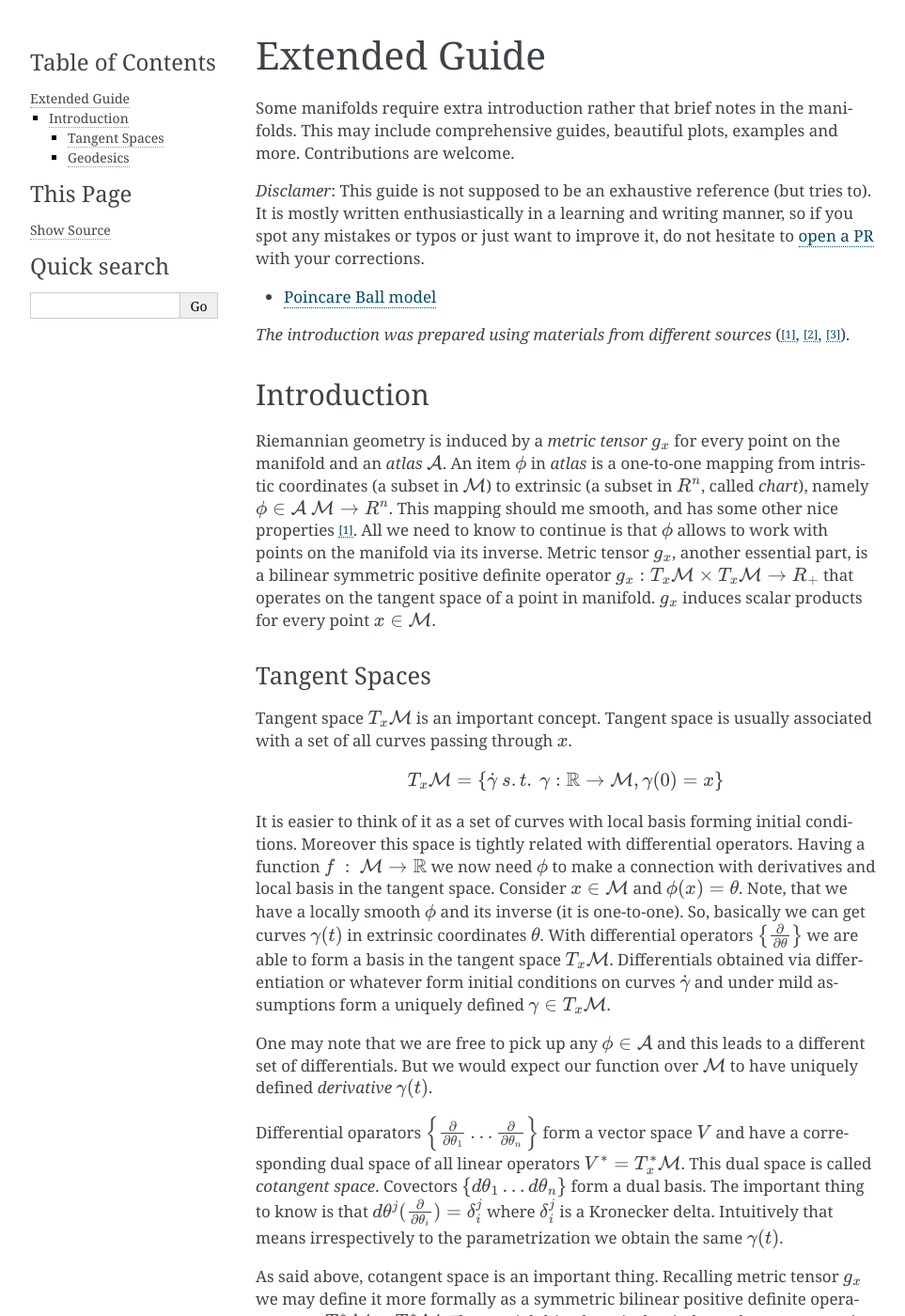
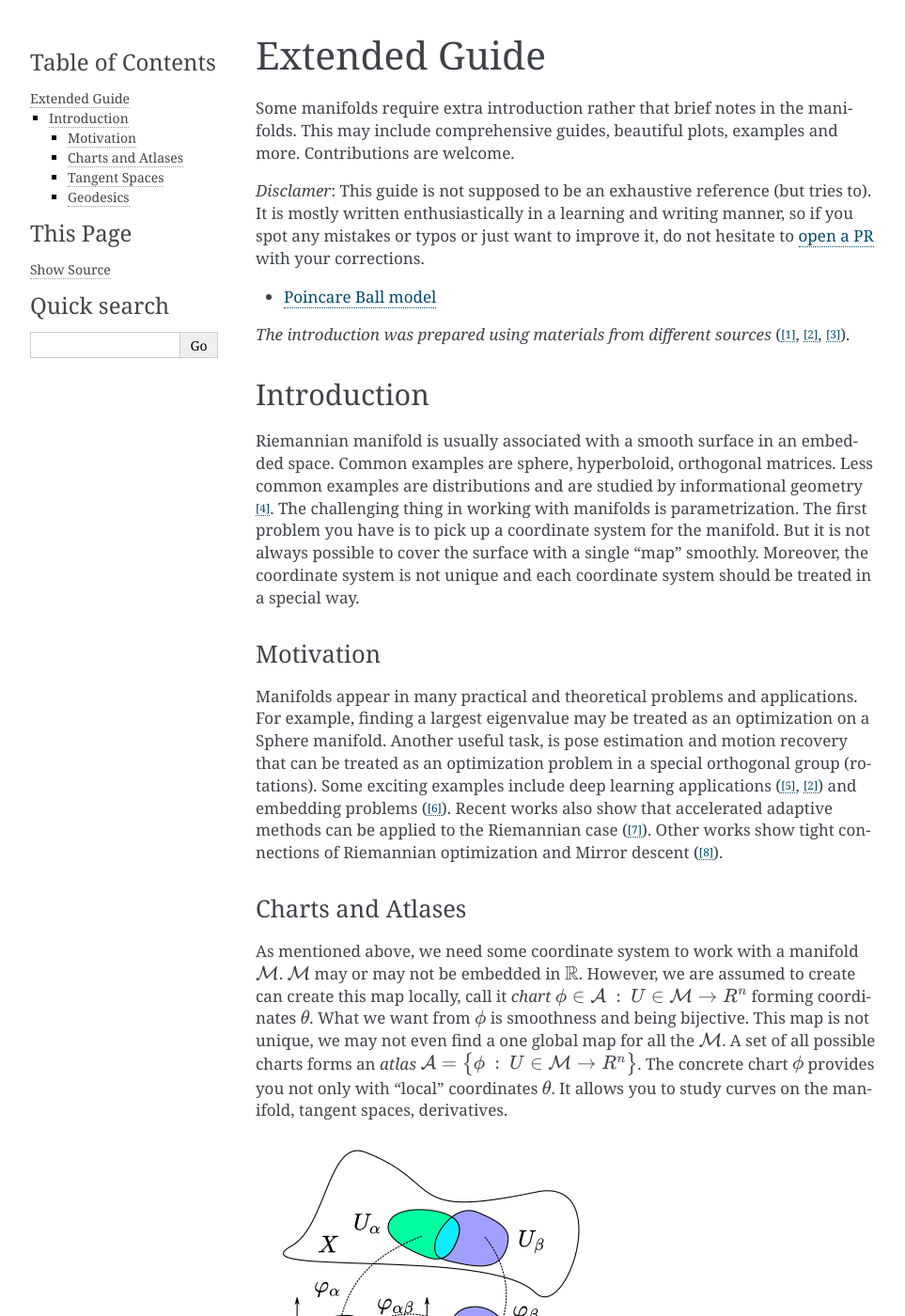
Before and after one commit to geoopt/geoopt, a Sphinx documentation site: the page built from docs/extended.rst, in a window 1280 px wide and 1400 px high. Shown: the whole window at 94% size, without its empty margins (148-1111 px from the left). Built offline with Sphinx 7.4.7, drawn with Linux system fonts in a browser that asks for light colours; some of the changed text lies outside the part shown.

Commit message:
update docs a bit

```diff
--- a/docs/extended.rst
+++ b/docs/extended.rst
@@ -19,25 +19,44 @@ typos or just want to improve it, do not hesitate to `open a PR <https://github.
 
 Introduction
 ------------
-Riemannian geometry is induced by a `metric tensor` :math:`g_x` for every point on the manifold and an `atlas` :math:`\mathcal{A}`.
-An item :math:`\phi` in `atlas` is a one-to-one mapping from intristic coordinates (a subset in :math:`\mathcal{M}`) to extrinsic
-(a subset in :math:`R^n`, called `chart`), namely :math:`\phi \in \mathcal{A} \: \mathcal{M} \to R^n`.
-This mapping should me smooth, and has some other nice properties [1]_. All we need to know to continue is that
-:math:`\phi` allows to work with points on the manifold via its inverse.
-Metric tensor :math:`g_x`, another essential part, is a bilinear symmetric positive definite operator
-:math:`g_x : T_x\mathcal{M}\times T_x\mathcal{M} \to R_+` that
-operates on the tangent space of a point in manifold. :math:`g_x` induces scalar products
-for every point :math:`x\in \mathcal{M}`.
+Riemannian manifold is usually associated with a smooth surface in an embedded space. Common examples are sphere,
+hyperboloid, orthogonal matrices. Less common examples are distributions and are studied by informational geometry [4]_.
+The challenging thing in working with manifolds is parametrization. The first problem you have is to pick up a
+coordinate system for the manifold. But it is not always possible to cover the surface with a single "map" smoothly.
+Moreover, the coordinate system is not unique and each coordinate system should be treated in a special way.
 
+Motivation
+~~~~~~~~~~
+Manifolds appear in many practical and theoretical problems and applications. For example, finding a largest eigenvalue
+may be treated as an optimization on a Sphere manifold. Another useful task, is pose estimation and motion recovery that
+can be treated as an optimization problem in a special orthogonal group (rotations). Some exciting examples include
+deep learning applications ([5]_, [2]_) and embedding problems ([6]_). Recent works also show that accelerated adaptive
+methods can be applied to the Riemannian case ([7]_). Other works show tight connections of Riemannian optimization and
+Mirror descent ([8]_).
+
+Charts and Atlases
+~~~~~~~~~~~~~~~~~~
+As mentioned above, we need some coordinate system to work with a manifold :math:`\mathcal{M}`. :math:`\mathcal{M}` may
+or may not be embedded in :math:`\mathbb{R}`. However, we are assumed to create can create this map locally,
+call it *chart* :math:`\phi \in \mathcal{A} \::\: U \in \mathcal{M} \to R^n` forming coordinates :math:`\theta`. What we want from :math:`\phi` is smoothness and being bijective.
+This map is not unique, we may not even find a one global map for all the :math:`\mathcal{M}`. A set of all possible charts forms an *atlas*
+:math:`\mathcal{A} = \bigl\{\phi\::\: U \in \mathcal{M} \to R^n\bigr\}`. The concrete chart :math:`\phi` provides you not
+only with "local" coordinates :math:`\theta`. It allows you to study curves on the manifold, tangent spaces, derivatives.
+
+.. image:: plots/intro/coordinate_chart_manifold.png
 
 Tangent Spaces
 ~~~~~~~~~~~~~~
 Tangent space :math:`T_x\mathcal{M}` is an important concept. Tangent space is usually associated with a
-set of all curves passing through :math:`x`.
+set of all curves passing through :math:`x` that is more formally
 
 .. math::
 
-    T_x\mathcal{M} = \left\{\dot\gamma\:s.t.\: \gamma : \mathbb{R} \to \mathcal{M}, \gamma(0)=x\right\}
+    T_x\mathcal{M} = \bigl\{\dot\gamma\:s.t.\: \gamma : \mathbb{R} \to \mathcal{M}, \gamma(0)=x\bigr\}
+
+An element in :math:`T_x\mathcal{M}` defines a direction to move on the manifold. As we can only operate
+with local coordinates :math:`\theta`, we need to relate a vector in tangent space with coordinates :math:`\theta`.
+This basis is formed with partial derivative operators :math:`\frac{\partial}{\partial\theta_i}=\partial_i`.
 
 It is easier to think of it as a set of curves with local basis forming initial conditions.
 Moreover this space is tightly related with differential operators. Having a function
@@ -151,5 +170,10 @@ Logarithmic Map
 
 
 .. [1] P.-A. Absil, Optimization Algorithms on Matrix Manifolds, 2007
-.. [2] <https://ermongroup.github.io/blog/geo/>
+.. [2] Yang Song et al., Accelerating Natural Gradient with Higher-Order Invariance, ICML 2018
 .. [3] Lee John, Introduction to Riemannian Manifolds, 1991
+.. [4] Amari, Shun-ichi, Information Geometry and Its Applications, 2016
+.. [5] Octavian-Eugen Ganea et al. , Hyperbolic Neural Networks, NIPS 2018
+.. [6] Maximillian Nickel & Douwe Kiela, Poincaré Embeddings for Learning Hierarchical Representations, NIPS 2017
+.. [7] Gary Becigneul & Octavian-Eugen Ganea, Riemannian Adaptive Optimization Methods, ICLR 2019
+.. [8] Garvesh Raskutti & Sayan Mukherjee, The Information Geometry of Mirror Descent, IEEE Transactions on Information Theory, 2018
```
Also changed, not shown: docs/plots/intro/coordinate_chart_manifold.png (added), 1 other file.
